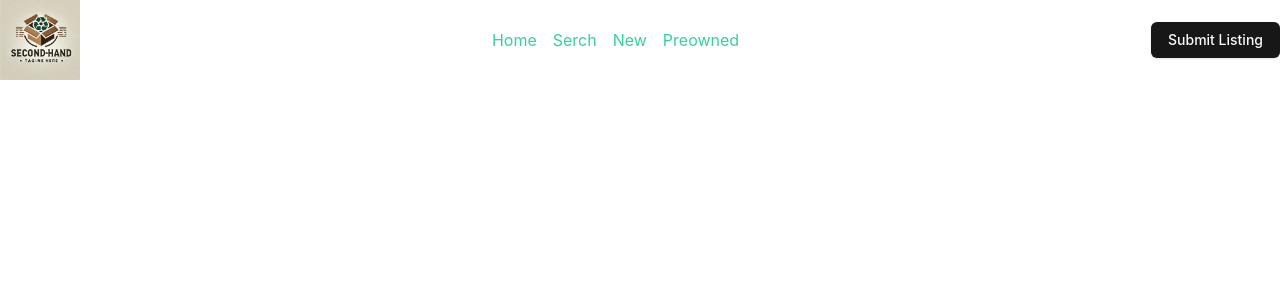
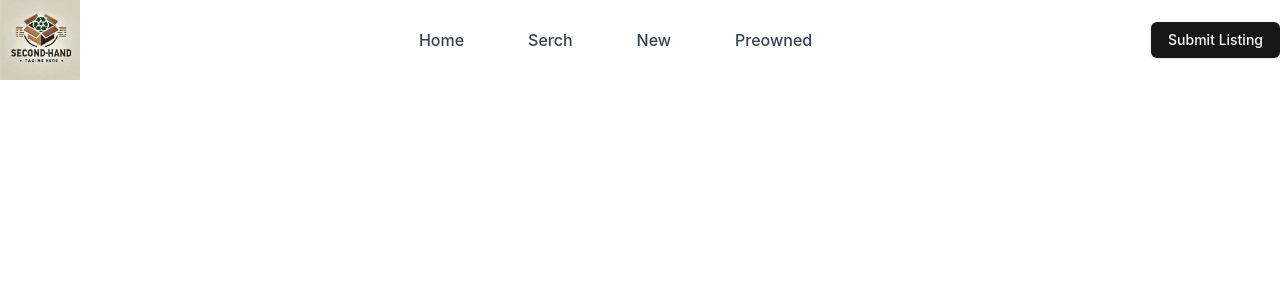
Before and after one commit to Durgeshyadav-91/Second-hand-seller, a React (Vite) app: page / in a window 1280 px wide. Shown: the top 300 px of the page. Built offline with nearby package versions, Linux system fonts and the light colour scheme; no server answers.

Commit message:
header-complete

```diff
--- a/src/components/Header.jsx
+++ b/src/components/Header.jsx
@@ -9,17 +9,17 @@ const Header = () => {
     <div className='flex justify-between items-center'>
         <img src='/images/logo.webp' width={80} height={50} alt='Logo' />
 
-        <ul className='flex gap-4 text-emerald-400'>
-            <li>Home</li>
-            <li>Serch</li>
-            <li>New</li>
-            <li>Preowned</li>
+        <ul className='hidden md:flex gap-16 text-gray-700'>
+            <li className='font-medium hover:scale-105 transition-all cursor-pointer hover:text-primary'>Home</li>
+            <li className='font-medium hover:scale-105 transition-all cursor-pointer hover:text-primary'>Serch</li>
+            <li className='font-medium hover:scale-105 transition-all cursor-pointer hover:text-primary'>New</li>
+            <li className='font-medium hover:scale-105 transition-all cursor-pointer hover:text-primary'>Preowned</li>
 
         </ul>
         <div>
         {
           isSignedIn ?
-          <div>
+          <div className='flex items-center gap-4'>
             <UserButton/>
             <Button>Submit Listing</Button>
           </div>
```
